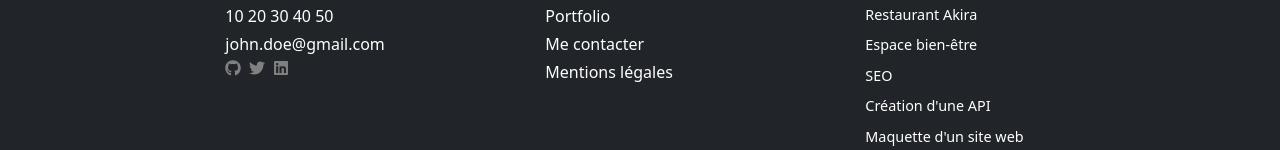
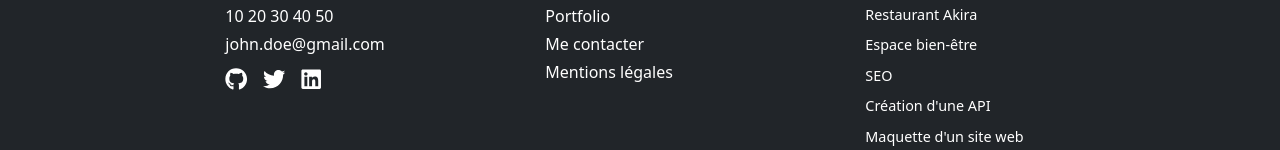
Before and after one commit to SpaceInvaderEO/portfolio-react-fabien-divuolo-new, a React (Vite) app in the folder portfolio-john-doe/: page /legal in a window 1280 px wide. Shown: the part 605-755 px from the top of the page. Built offline with nearby package versions, Linux system fonts and the light colour scheme.

Commit message:
favicon footer

```diff
--- a/portfolio-john-doe/src/components/Footer.jsx
+++ b/portfolio-john-doe/src/components/Footer.jsx
@@ -13,11 +13,34 @@ const Footer = () => {
             <p className="mb-1">69009 Lyon, France</p>
             <p className="mb-1">10 20 30 40 50</p>
             <p className="mb-1">john.doe@gmail.com</p>
-            <div className="d-flex gap-2">
-              <FaGithub color="gray" />
-              <FaTwitter color="gray" />
-              <FaLinkedin color="gray" />
-            </div>
+            <div className="footer-socials">
+            <a
+              href="https://github.com/john-doe"
+              target="_blank"
+              rel="noopener noreferrer nofollow"
+              aria-label="GitHub John Doe"
+            >
+              <FaGithub />
+            </a>
+
+            <a
+              href="https://twitter.com/john_doe"
+              target="_blank"
+              rel="noopener noreferrer nofollow"
+              aria-label="Twitter John Doe"
+            >
+              <FaTwitter />
+            </a>
+
+            <a
+              href="https://www.linkedin.com/in/john-doe"
+              target="_blank"
+              rel="noopener noreferrer nofollow"
+              aria-label="LinkedIn John Doe"
+            >
+              <FaLinkedin />
+            </a>
+          </div>
           </Col>
 
           <Col xs={12} md={{ span: 2, offset: 1 }} className="mb-4 mb-md-0">
--- a/portfolio-john-doe/src/index.css
+++ b/portfolio-john-doe/src/index.css
@@ -119,6 +119,24 @@ footer a:hover {
 
 .footer-links a:hover {
   text-decoration: underline;
+}
+
+.footer-socials {
+  display: flex;
+  gap: 15px;
+}
+
+.footer-socials a {
+  color: #ffffff;
+  font-size: 1.4rem;
+  transition:
+    color 0.25s ease,
+    transform 0.25s ease;
+}
+
+.footer-socials a:hover {
+  color: #cfcfcf;
+  transform: translateY(-2px);
 }
 
 .home-hero {
```
